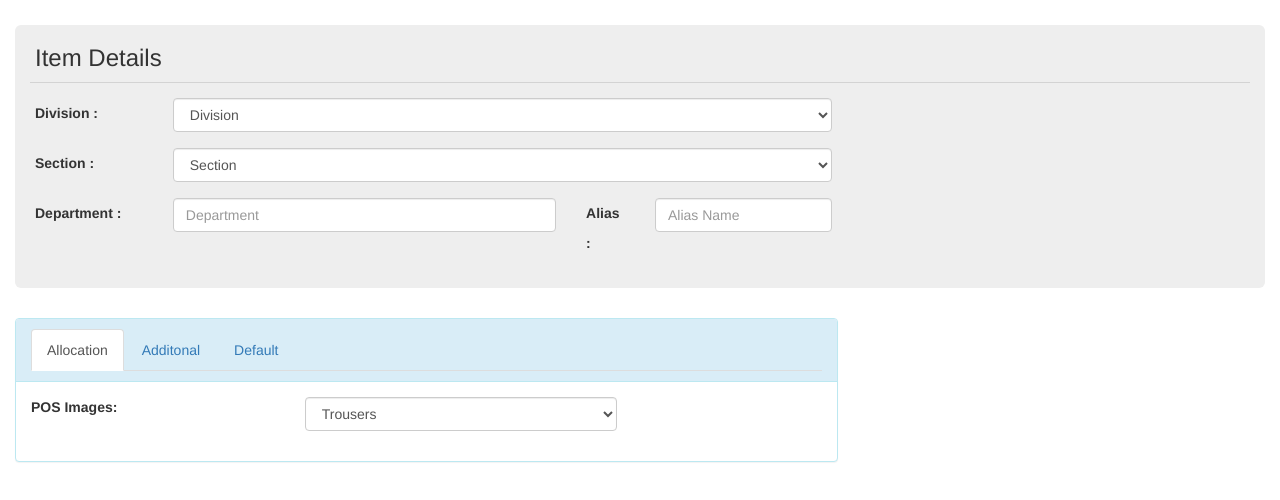
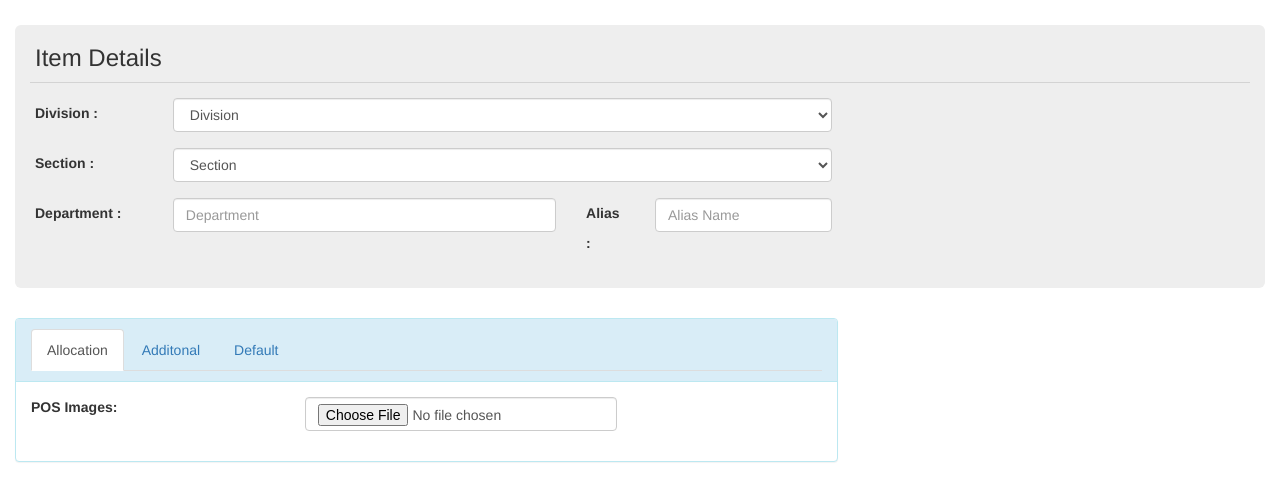
Before and after one commit to abdulrahman-fullstack/Web-Training, a plain HTML site: page src/inv.html in a window 1280 px wide. Drawn offline with Linux system fonts and the light colour scheme.

Commit message:
Updated in Inventory html file

```diff
--- a/src/inv.html
+++ b/src/inv.html
@@ -16,20 +16,22 @@
 	<div class="container-fluid jumbo-me  ">
 		<div class="jumbotron default-padd">
 			<div class="row">
-					<h3 class="group-title">Item Details</h3>
-					<hr />
+				<h3 class="group-title">Item Details</h3>
+				<hr />
 				<div class="col-md-8">
 					<div class="form-group">
 						<div class="row vertical-me">
 							<div class="col-md-2 form-label"> <label for="sel1">Division : </label> </div>
-							<div class="col-md-10"> <select class="form-control" id="division-select">
-								<option value="" disabled selected>Division</option>
+							<div class="col-md-10">
+								<select class="form-control" id="division-select">
+									<option value="" disabled selected>Division</option>
 								</select>
 							</div>
 						</div>
 						<div class="row vertical-me">
 							<div class="col-md-2 form-label"> <label for="sel1">Section : </label> </div>
-							<div class="col-md-10"> <select class="form-control" id="section-select">
+							<div class="col-md-10">
+								<select class="form-control" id="section-select">
 									<option value="" disabled selected>Section</option>
 								</select>
 							</div>
@@ -67,12 +69,8 @@
 								<div class="form-group">
 									<div class="row vertical-me">
 										<div class="col-md-4"> <label for="sel1">POS Images: </label> </div>
-										<div class="col-md-5"> <select class="form-control" id="sel1">
-												<option>Trousers</option>
-												<option>Shirt</option>
-												<option>Pants</option>
-												<option>Vests & Briefs</option>
-											</select>
+										<div class="col-md-5">
+											<input type="file" class="form-control">
 										</div>
 									</div>
 								</div>
```
